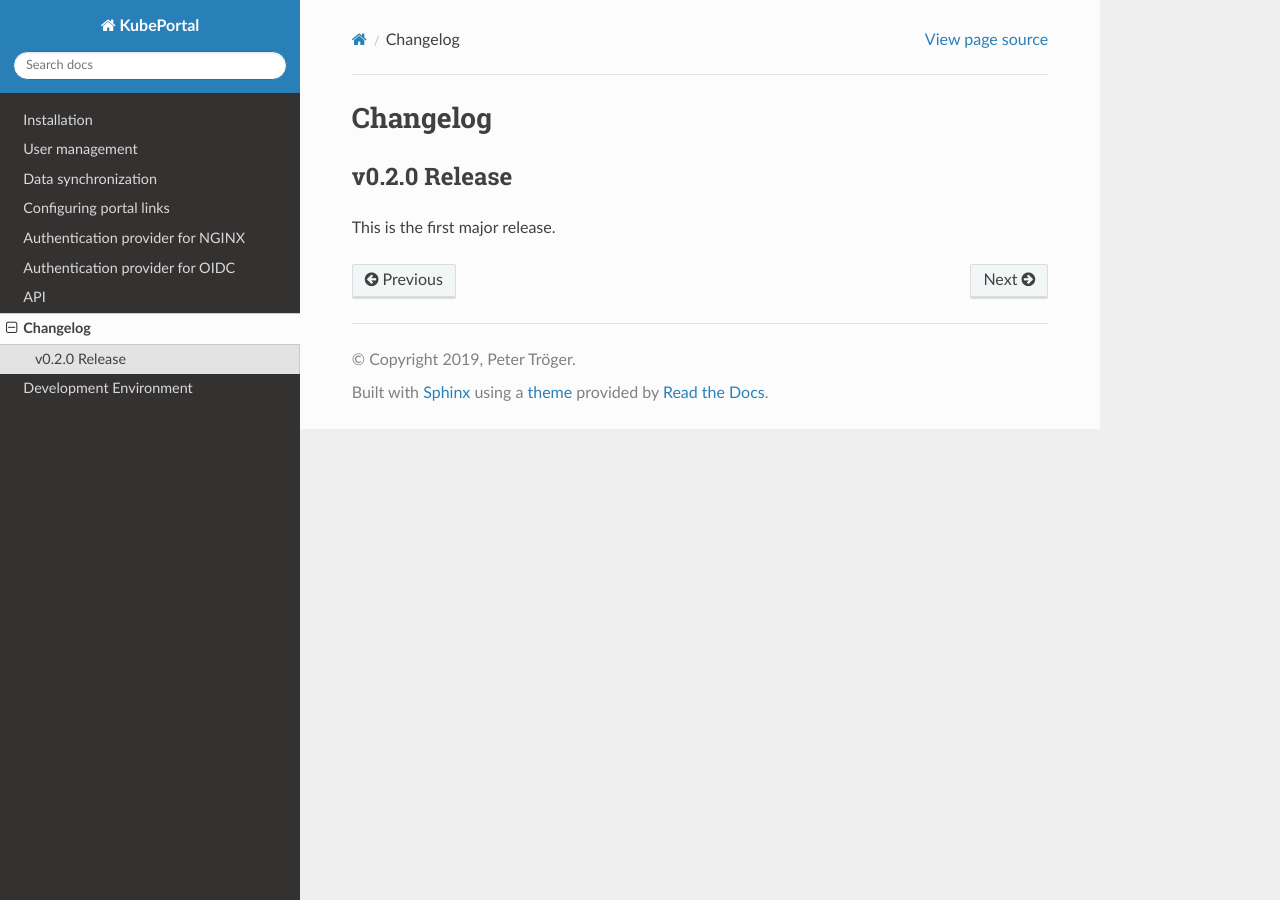
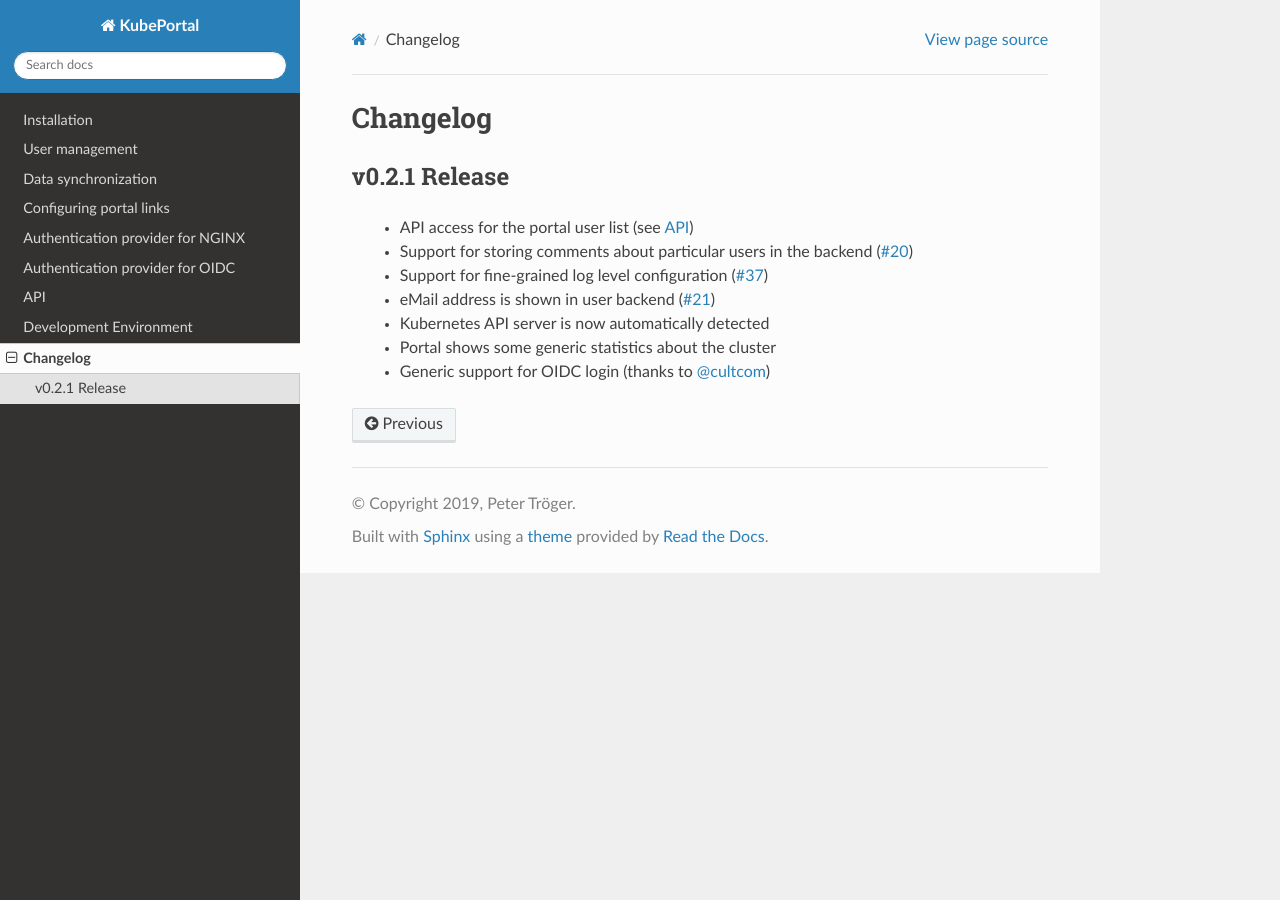
Before and after one commit to kubeportal/kubeportal, a Sphinx documentation site: the page built from docs/changelog.rst, in a window 1280 px wide. Built offline with Sphinx 7.4.7 and the Read the Docs theme 2.0.0, drawn with Linux system fonts in a browser that asks for light colours.

Commit message:
Docs update for v0.2.1 release

```diff
--- a/docs/api.rst
+++ b/docs/api.rst
@@ -1,5 +1,7 @@
+.. _api:
+
 API
-####################
+###
 
 KubePortal provides an API for fetching information stored in the portal database.
 
@@ -9,4 +11,4 @@ The access token is printed in the Docker logs on startup. For clients to authen
 
 The API allows you to fetch the following information:
 
-  * List of approved cluster users: `https://cluster.datexis.com/api/users/` (GET)
+  * List of approved cluster users: `https://<your installation>/api/users/` (GET)
--- a/docs/changelog.rst
+++ b/docs/changelog.rst
@@ -1,9 +1,15 @@
 Changelog
 #########
 
-.. _v0.2.0:
+.. _v0.2.1:
 
-v0.2.0 Release
+v0.2.1 Release
 ===============
 
-This is the first major release.
+  * API access for the portal user list (see :ref:`api`)
+  * Support for storing comments about particular users in the backend (:issue:`20`)
+  * Support for fine-grained log level configuration (:issue:`37`)
+  * eMail address is shown in user backend (:issue:`21`)
+  * Kubernetes API server is now automatically detected
+  * Portal shows some generic statistics about the cluster
+  * Generic support for OIDC login (thanks to :user:`cultcom`)
--- a/docs/conf.py
+++ b/docs/conf.py
@@ -3,9 +3,12 @@ copyright = '2019, Peter Tröger'
 author = 'Peter Tröger'
 release = 'v0.2.0'
 extensions = [
+	'sphinx_issues'
 ]
 templates_path = ['_templates']
 exclude_patterns = ['_build', 'Thumbs.db', '.DS_Store']
 html_theme = "sphinx_rtd_theme"
 html_static_path = ['_static']
 master_doc = 'index'
+
+issues_github_path = 'troeger/kubeportal'
--- a/docs/index.rst
+++ b/docs/index.rst
@@ -57,5 +57,5 @@ Kubeportal acts as OAuth2 and WebHook authentication provider. This enables othe
    webhook
    oidc
    api
+   dev-env
    changelog
-   dev-env
--- a/docs/installation.rst
+++ b/docs/installation.rst
@@ -18,6 +18,12 @@ KUBEPORTAL_AUTH_TWITTER_KEY           Client key for OAuth when offering fronten
 KUBEPORTAL_AUTH_TWITTER_SECRET        Client secret for OAuth when offering frontend Twitter login.
 KUBEPORTAL_AUTH_GOOGLE_KEY            Client key for OAuth when offering frontend Google login.
 KUBEPORTAL_AUTH_GOOGLE_SECRET         Client secret for OAuth when offering frontend Google login.
+KUBEPORTAL_AUTH_GOOGLE_KEY            Client key for OAuth when offering frontend Google login.
+KUBEPORTAL_AUTH_GOOGLE_SECRET         Client secret for OAuth when offering frontend Google login.
+KUBEPORTAL_AUTH_OIDC_KEY              Client key when offering generic OpenID Connect login.
+KUBEPORTAL_AUTH_OIDC_SECRET           Client secret when offering generic OpenID Connect login.
+KUBEPORTAL_AUTH_OIDC_ENDPOINT         Endpoint URL when offering generic OpenID Connect login.
+KUBEPORTAL_AUTH_OIDC_TITLE            Button title when offering generic OpenID Connect login.
 KUBEPORTAL_AUTH_AD_DOMAIN             Domain when offering frontend Active Directory login, e.g. ``example.com``.
 KUBEPORTAL_AUTH_AD_SERVER             Active directory server when offering frontend Active Directory login, e.g. ``192.168.1.1``. Not needed when equal to the A record behind the value of ``KUBEPORTAL_AUTH_AD_DOMAIN``.
 KUBEPORTAL_SESSION_COOKIE_DOMAIN      The domain used for the user session cookie, e.g. ``.example.com``.
--- a/requirements.txt
+++ b/requirements.txt
@@ -24,3 +24,4 @@ Werkzeug
 bumpversion
 sphinx_rtd_theme
 sphinx
+sphinx-issues
```
